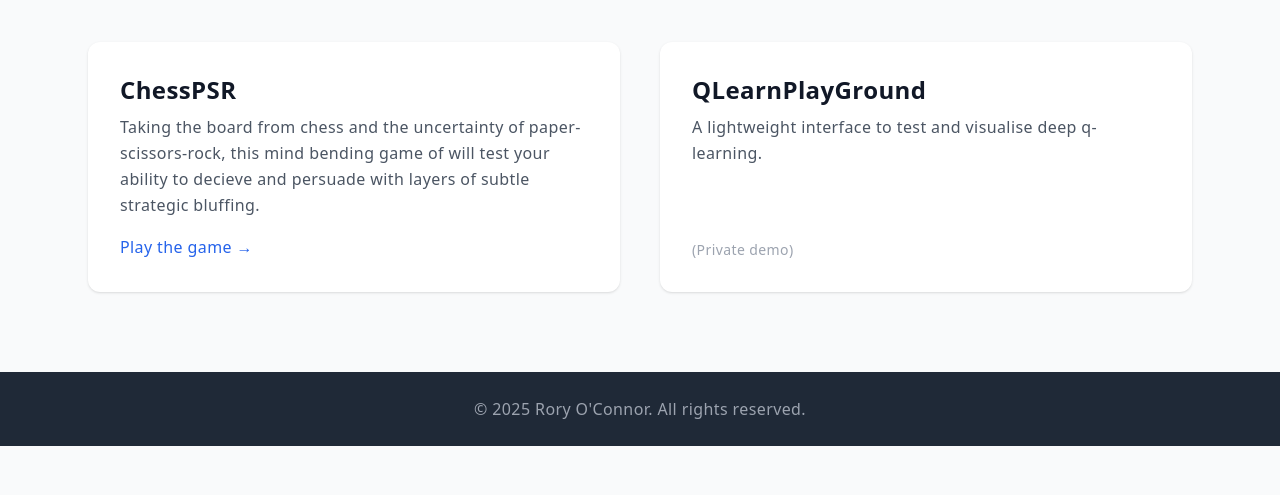
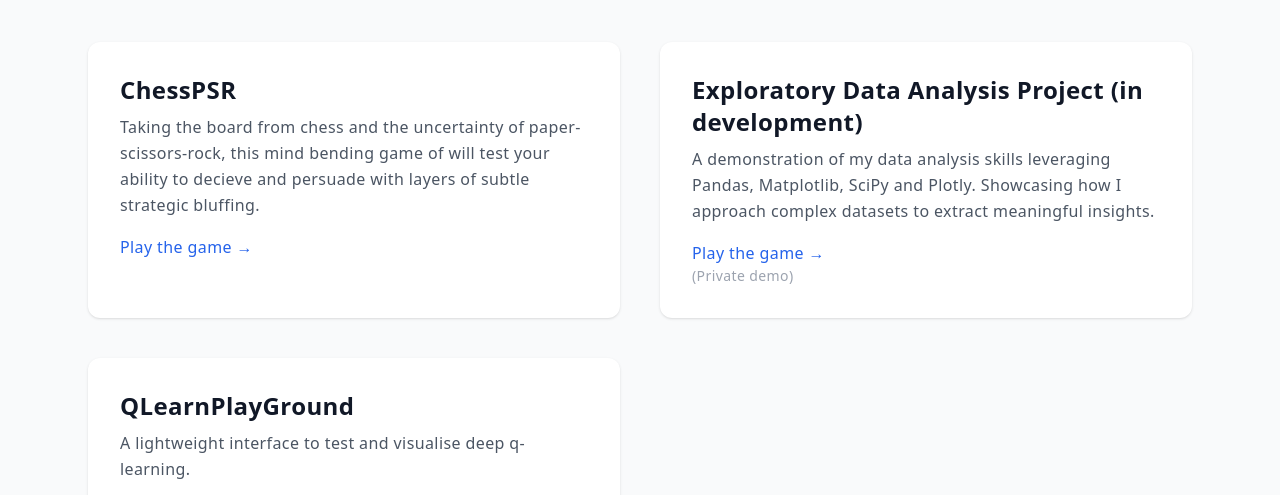
Before and after one commit to rorzor/me, a plain HTML site: page index.html in a window 1280 px wide. Shown: the part 732-1227 px from the top of the page. Before the commit the page ends 1178 px from the top, so only its background shows below. Drawn offline with nearby package versions, Linux system fonts and the light colour scheme.

Commit message:
added EDA

```diff
--- a/index.html
+++ b/index.html
@@ -66,10 +66,23 @@
           <p class="mb-4 text-gray-600">
             Taking the board from chess and the uncertainty of paper-scissors-rock, this mind bending game of will test your ability to decieve and persuade with layers of subtle strategic bluffing.
           </p>
-          <!-- Update href once the game is deployed -->
           <a href="https://rorzor.github.io/ChessPSRjs" target="_blank" class="text-blue-600 font-medium hover:underline flex items-center">
             Play&nbsp;the&nbsp;game&nbsp;→
           </a>
+        </div>
+
+        <!-- Exploratory Data Analysis -->
+        <div class="bg-white rounded-xl shadow hover:shadow-lg transition p-8 flex flex-col justify-between">
+          <div>
+            <h3 class="text-2xl font-semibold mb-2">Exploratory Data Analysis Project (in development)</h3>
+            <p class="mb-4 text-gray-600">
+              A demonstration of my data analysis skills leveraging Pandas, Matplotlib, SciPy and Plotly. Showcasing how I approach complex datasets to extract meaningful insights.
+            </p>
+            <a href="https://rorzor.github.io/EDA-AI-ML-DS-Job_Salary/" target="_blank" class="text-blue-600 font-medium hover:underline flex items-center">
+            Play&nbsp;the&nbsp;game&nbsp;→
+          </a>
+          </div>
+          <span class="text-sm text-gray-400">(Private demo)</span>
         </div>
 
         <!-- Template for Additional Projects -->
```
